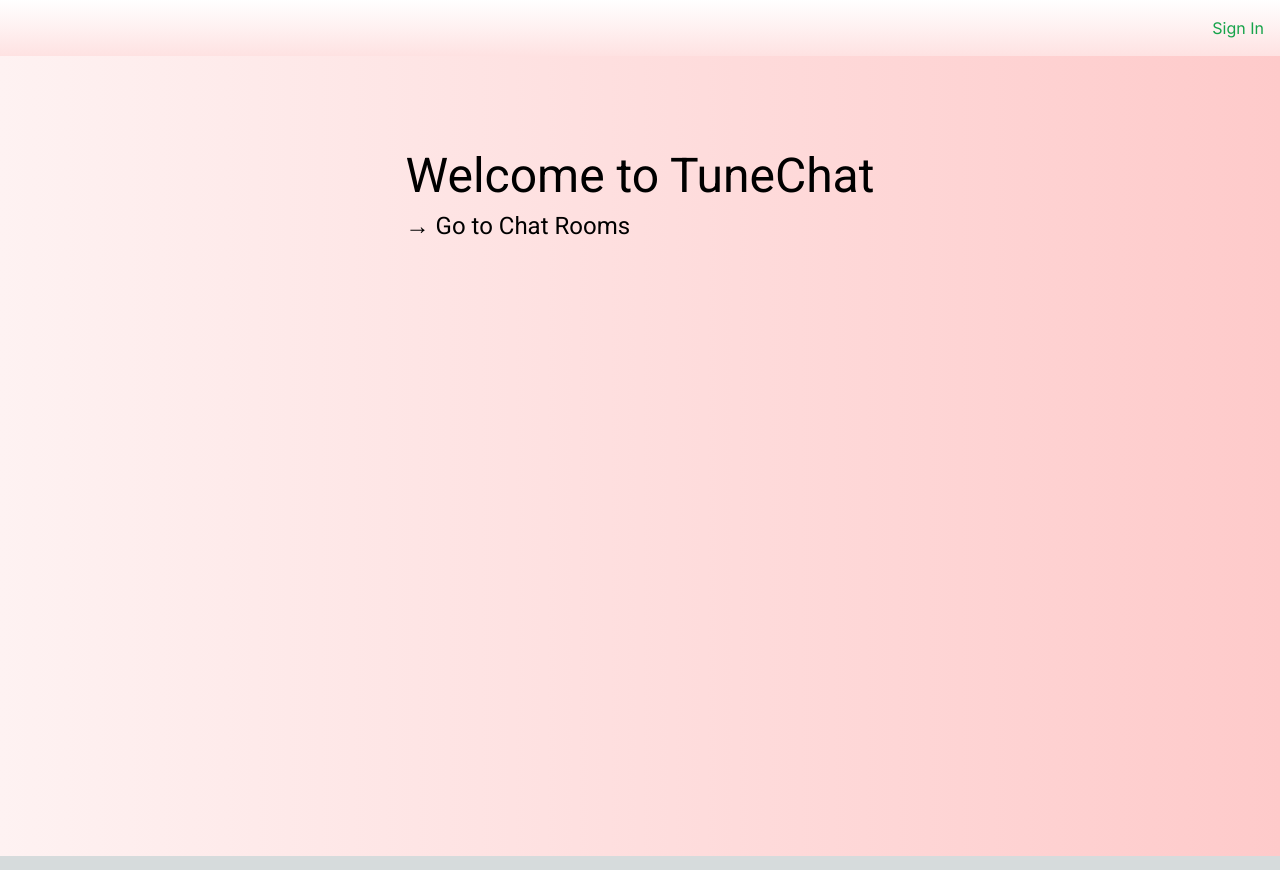
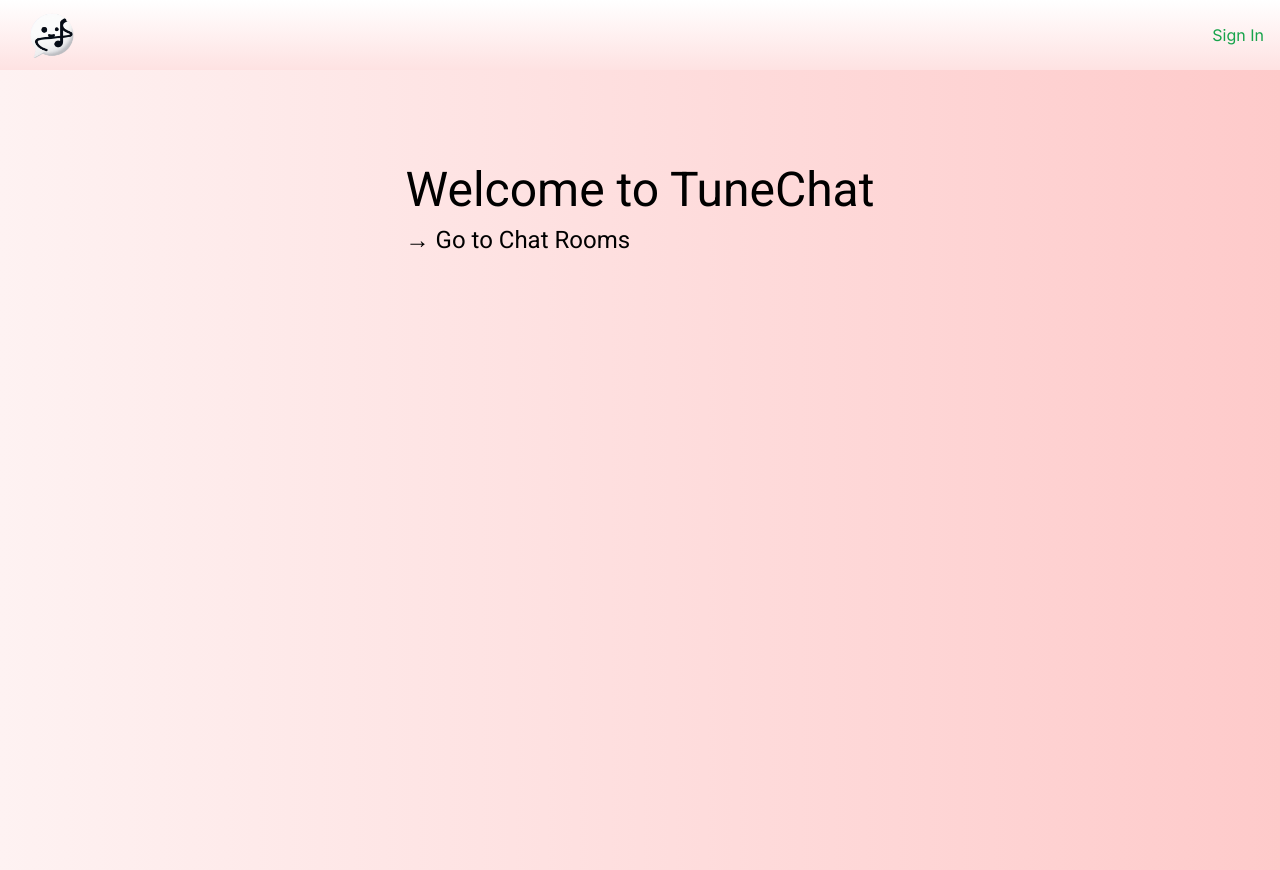
Before and after one commit to ColeBranston/TuneChat, a Next.js app in the folder fullstack/: page / in a window 1280 px wide. Built offline with nearby package versions, Linux system fonts and the light colour scheme; no server answers.

Commit message:
chore: Update Appbar with logo images and styling

```diff
--- a/fullstack/app/components/Appbar.tsx
+++ b/fullstack/app/components/Appbar.tsx
@@ -1,9 +1,13 @@
 import React from "react";
 import SigninButton from "./SigninButton";
+import logo1 from "../../public/logo1.png";
+import logo2 from "../../public/logo2.png";
+import Image from 'next/image';
 
 const Appbar = () => {
     return (
-        <header className="flex gap-4 p-4 bg-gradient-to-b from-white to-red-100 shadow">
+        <header className="flex justify-between items-center pl-4 pr-4 pu-1 pd-1 bg-gradient-to-b from-white to-red-100 shadow">
+            <Image src={logo1} alt="Logo" width={70} />
             <SigninButton />
         </header>
     )
```
Also changed, not shown: fullstack/public/logo1.png (added), fullstack/public/logo2.png (added).
